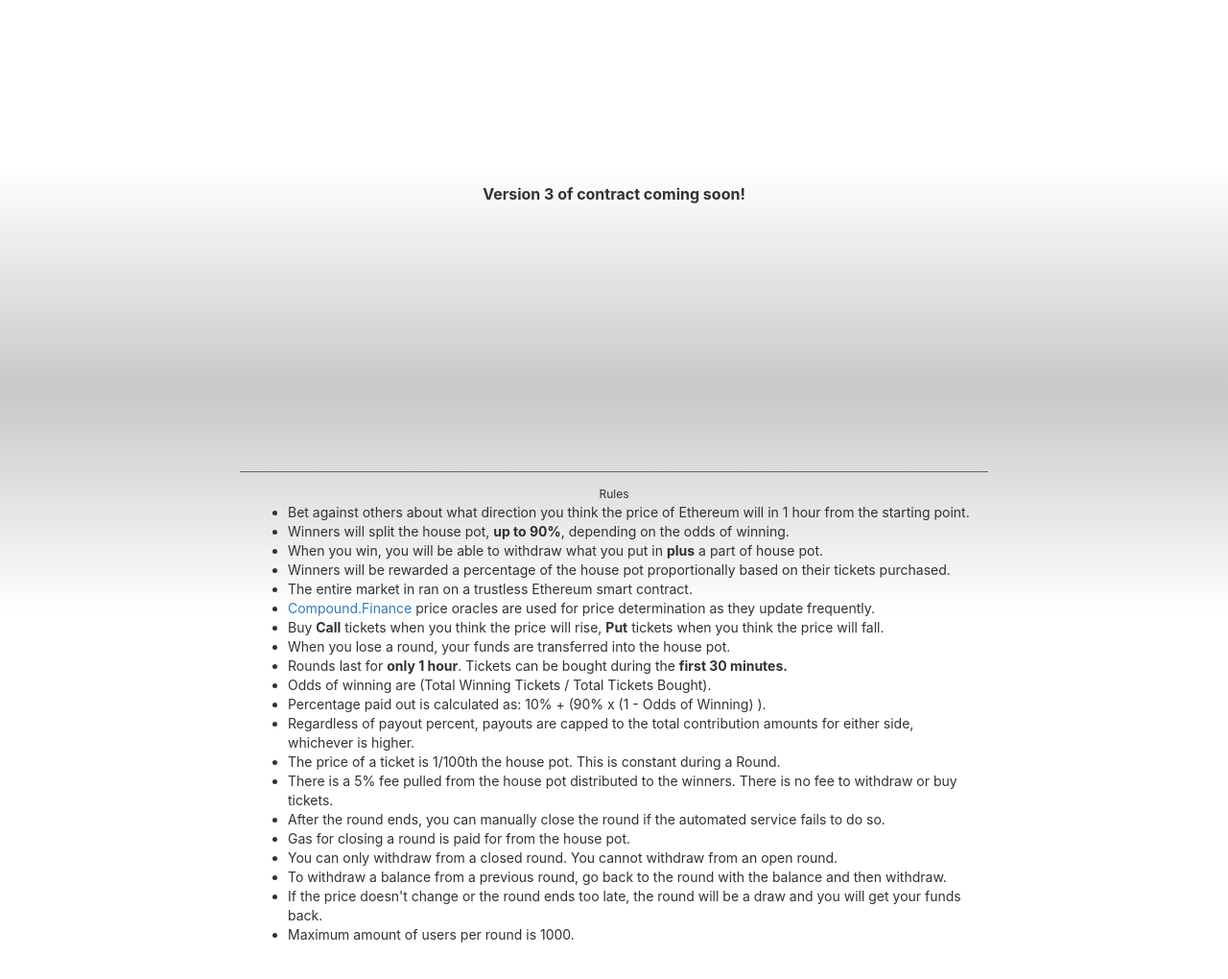
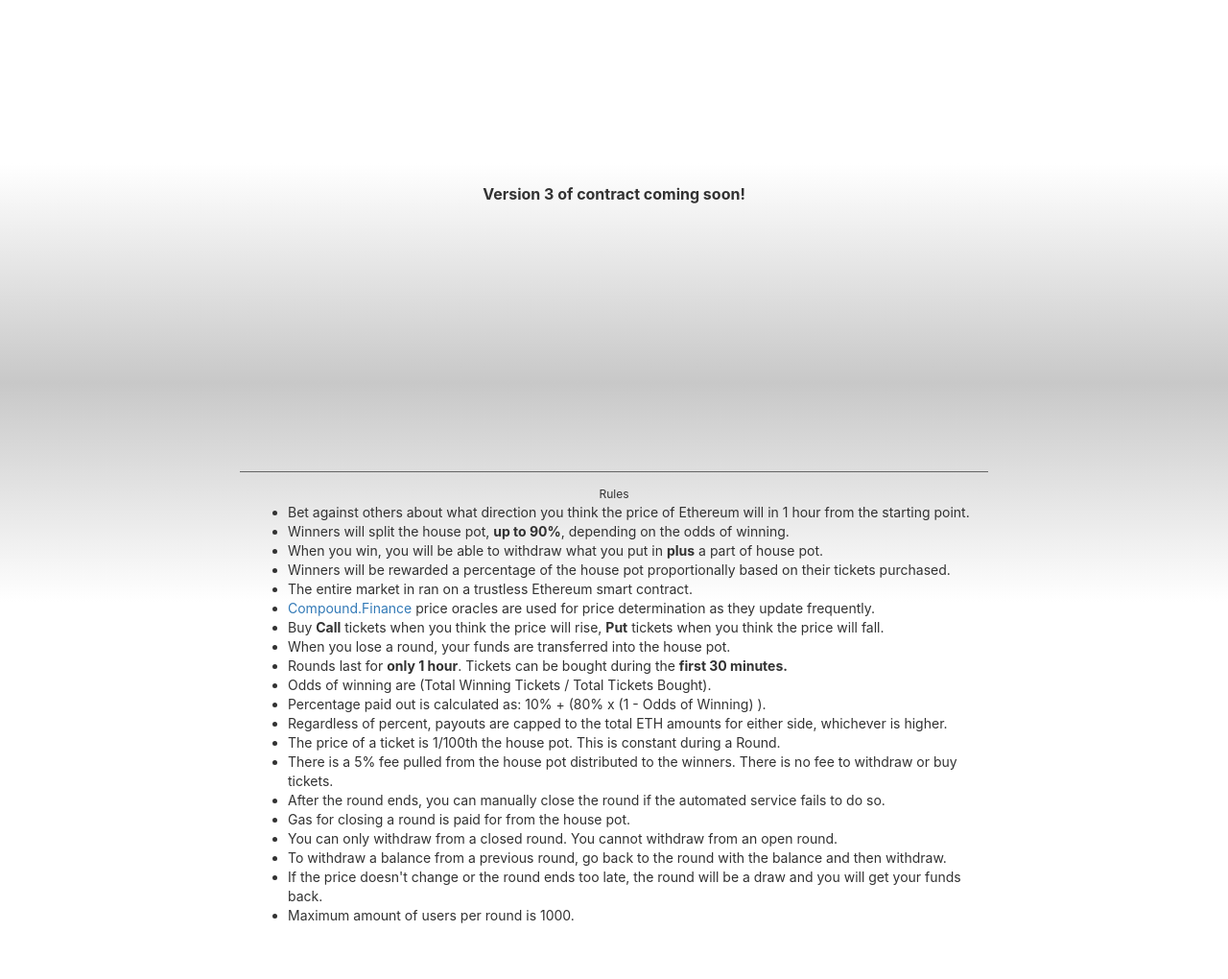
Before and after one commit to happypsyduck/simple-options, a plain HTML site: page index.html in a window 1280 px wide. Shown: the part 58-1078 px from the top of the page at 96% size. Drawn offline with Linux system fonts and the light colour scheme; files that its build step writes are made by us from their sources.

Commit message:
Update index.html

```diff
--- a/index.html
+++ b/index.html
@@ -112,8 +112,8 @@
 					<li>When you lose a round, your funds are transferred into the house pot.</li>
 					<li>Rounds last for <strong>only 1 hour</strong>. Tickets can be bought during the <strong>first 30 minutes.</strong></li>
 					<li>Odds of winning are (Total Winning Tickets / Total Tickets Bought).</li>
-					<li>Percentage paid out is calculated as: 10% + (90% x (1 - Odds of Winning) ).</li>
-					<li>Regardless of payout percent, payouts are capped to the total contribution amounts for either side, whichever is higher.</li>
+					<li>Percentage paid out is calculated as: 10% + (80% x (1 - Odds of Winning) ).</li>
+					<li>Regardless of percent, payouts are capped to the total ETH amounts for either side, whichever is higher.</li>
 					<li>The price of a ticket is 1/100th the house pot. This is constant during a Round.</li>
 					<li>There is a 5% fee pulled from the house pot distributed to the winners. There is no fee to withdraw or buy tickets.</li>
 					<li>After the round ends, you can manually close the round if the automated service fails to do so.</li>
```
